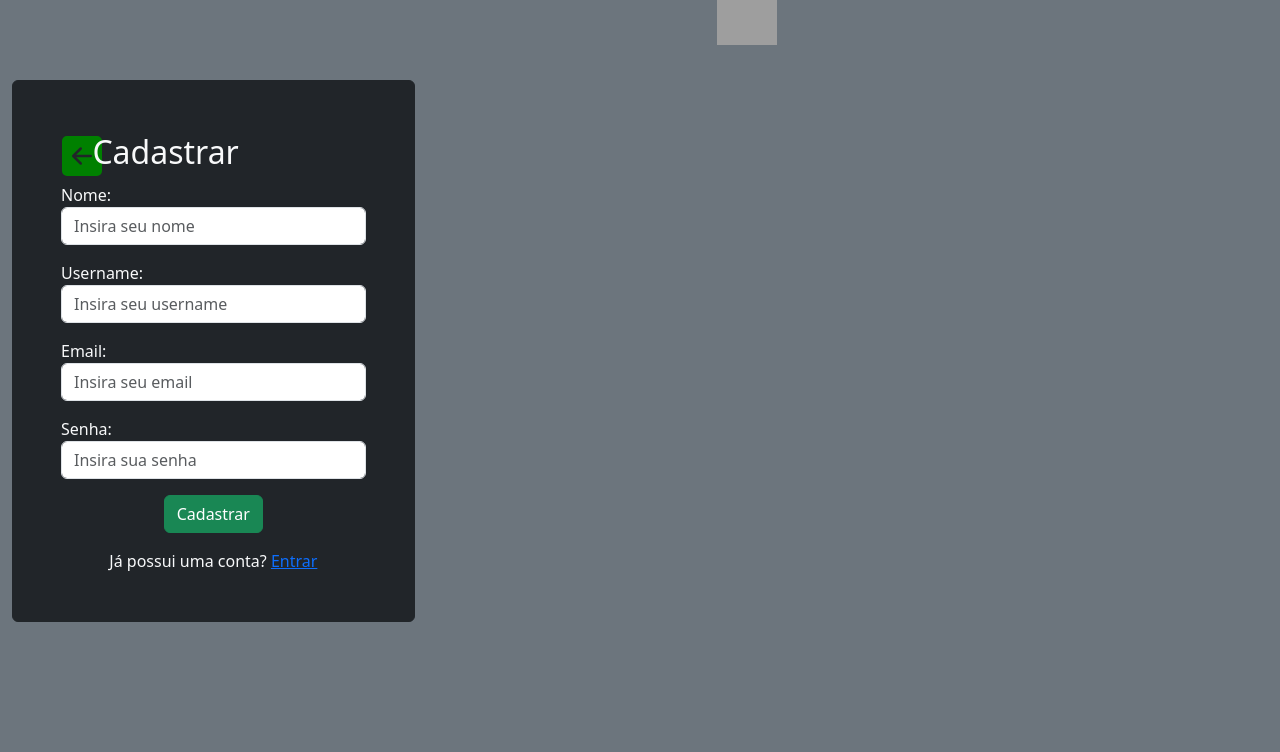
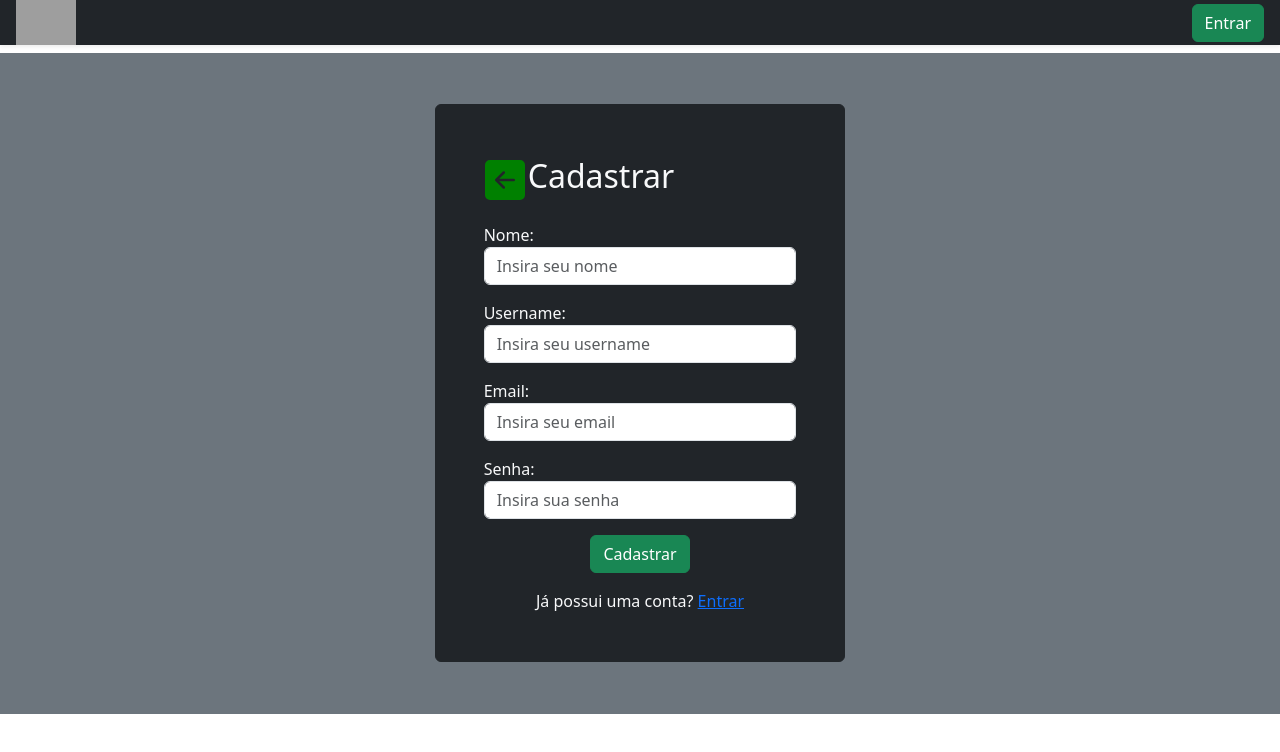
Before and after one commit to viniciusflyssak/Projeto_web_front, a React (Vite) app in the folder client/: page /cadastrar in a window 1280 px wide. Shown: the top 752 px of the page. Built offline with nearby package versions, Linux system fonts and the light colour scheme; grey boxes are pictures that could not be loaded.

Commit message:
Ajustes login e cadastro

```diff
--- a/client/src/components/NavBarPesquisa/index.tsx
+++ b/client/src/components/NavBarPesquisa/index.tsx
@@ -51,12 +51,15 @@ export function NavBarPesquisa({
           <div className="col-2">
             <Dropdown>
               <Dropdown.Toggle variant="secondary" id="dropdown-basic">
-                Categorias: {categoriaSelecionada ? categoriaSelecionada.nome : "Todas"}
+                Categorias:{" "}
+                {categoriaSelecionada ? categoriaSelecionada.nome : "Todas"}
               </Dropdown.Toggle>
               <Dropdown.Menu>
                 <Dropdown.Item
                   key={0}
-                  onClick={() => handleCategoriaSelect({ id: 0, nome: "Todas" })}
+                  onClick={() =>
+                    handleCategoriaSelect({ id: 0, nome: "Todas" })
+                  }
                 >
                   Todas
                 </Dropdown.Item>
@@ -81,7 +84,18 @@ export function NavBarPesquisa({
             />
           </div>
           <div className="col-3 text-end">
-            <button className="btn btn-success">Entrar</button>
+            <button
+              className="btn btn-success me-1"
+              onClick={() => navigate(`/cadastrar`)}
+            >
+              Cadastrar
+            </button>
+            <button
+              className="btn btn-success"
+              onClick={() => navigate(`/entrar`)}
+            >
+              Entrar
+            </button>
           </div>
         </div>
       </div>
--- a/client/src/pages/Cadastrar/index.tsx
+++ b/client/src/pages/Cadastrar/index.tsx
@@ -1,7 +1,6 @@
 import { ChangeEvent, useState } from "react";
 import { Link, useNavigate } from "react-router-dom";
 import { Input } from "@/components/Input";
-import { api } from "@/lib/axios";
 import AuthService from "../../service/AuthService";
 import { IUserSignup } from "../../commons/interfaces";
 import { NavBar } from "@/components/NavBar";
@@ -50,7 +49,6 @@ export function Cadastrar() {
       setTimeout(() => {
         navigate("/login");
       }, 1000);
-
     } else {
       setApiError("Ocorreu um erro no cadastro!");
       if (response.data.validationErrors) {
@@ -62,28 +60,34 @@ export function Cadastrar() {
   };
 
   return (
-
     <>
-
-                <div className="container-fluid bg-secondary d-grid place-items-center" style={{ minHeight: '100vh' }}>
-                    <div className="row">
-
-                        <div className="col-md-4">
-                            <div style={{ height: '10vh' }}></div>
-                            <div className=" border rounded bg-dark border-dark p-5">
-                                <div className="row">
-                                    <button className="btn col-md-1 p-">
-                                        <svg xmlns="http://www.w3.org/2000/svg" width="40" height="40" fill="green" className="bi bi-arrow-left-square-fill" viewBox="0 0 16 16">
+      <NavBar />
+      <div
+        className="container-fluid bg-secondary d-flex justify-content-center align-items-center"
+        style={{ minHeight: "41.3rem" }}
+      >
+        <div className="row w-100">
+          <div className="col-md-12 d-flex justify-content-center">
+            <div className="border rounded bg-dark border-dark p-5 col-4">
+              <div className="row mb-3">
+                <button className="btn col-md-1">
+                  <svg
+                    xmlns="http://www.w3.org/2000/svg"
+                    width="40"
+                    height="40"
+                    fill="green"
+                    className="bi bi-arrow-left-square-fill"
+                    viewBox="0 0 16 16"
+                    onClick={() => navigate(`/`)}
+                  >
                     <path d="M16 14a2 2 0 0 1-2 2H2a2 2 0 0 1-2-2V2a2 2 0 0 1 2-2h12a2 2 0 0 1 2 2zm-4.5-6.5H5.707l2.147-2.146a.5.5 0 1 0-.708-.708l-3 3a.5.5 0 0 0 0 .708l3 3a.5.5 0 0 0 .708-.708L5.707 8.5H11.5a.5.5 0 0 0 0-1" />
                   </svg>
-                                        <path d="M11.742 10.344a6.5 6.5 0 1 0-1.397 1.398h-.001q.044.06.098.115l3.85 3.85a1 1 0 0 0 1.415-1.414l-3.85-3.85a1 1 0 0 0-.115-.1zM12 6.5a5.5 5.5 0 1 1-11 0 5.5 5.5 0 0 1 11 0" />
                 </button>
-                                    <h2 className="text-start col-md-10 pt-1 text-light ps-3">
+                <h2 className="text-start col-md-10 pt-1 text-light ms-3">
                   Cadastrar
                 </h2>
               </div>
-                                <div className="col-12">
-                                    <div className="col-12 mb-3 text-light">
+              <div className="mb-3 text-light">
                 <Input
                   id="nome"
                   name="nome"
@@ -97,7 +101,7 @@ export function Cadastrar() {
                   className="form-control"
                 />
               </div>
-                                    <div className="col-12 mb-3 text-light">
+              <div className="mb-3 text-light">
                 <Input
                   id="username"
                   name="username"
@@ -111,7 +115,7 @@ export function Cadastrar() {
                   className="form-control"
                 />
               </div>
-                                    <div className="col-12 mb-3 text-light">
+              <div className="mb-3 text-light">
                 <Input
                   id="email"
                   name="email"
@@ -125,7 +129,7 @@ export function Cadastrar() {
                   className="form-control"
                 />
               </div>
-                                    <div className="col-12 mb-3 text-light">
+              <div className="mb-3 text-light">
                 <Input
                   id="senha"
                   name="senha"
@@ -139,7 +143,7 @@ export function Cadastrar() {
                   className="form-control"
                 />
               </div>
-                                    <div className="col-12 mb-3 text-center text-light">
+              <div className="text-center text-light">
                 <button
                   className="btn btn-success"
                   onClick={onClickSignup}
@@ -151,25 +155,12 @@ export function Cadastrar() {
                 {apiError && <p className="text-danger">{apiError}</p>}
                 {apiSuccess && <p className="text-success">{apiSuccess}</p>}
               </div>
-                                    <div className="col-12 text-center text-light">
+              <div className="text-center text-light mt-3">
                 Já possui uma conta? <Link to="/entrar">Entrar</Link>
               </div>
             </div>
           </div>
         </div>
-                        <div className="col-md-6">
-                            <div className="container text-center">
-                                <img
-                                    src={
-                                        "https://www.araquariev.com.br/wp-content/uploads/sites/445/2015/10/Logo-teste.jpg"
-                                    }
-                                    width="60"
-                                    alt="Logo"
-                                />
-                            </div>
-                        </div>
-
-                    </div>
       </div>
     </>
   );
--- a/client/src/pages/Entrar/index.tsx
+++ b/client/src/pages/Entrar/index.tsx
@@ -1,9 +1,9 @@
 import { IUserLogin } from "@/commons/interfaces";
 import { Input } from "@/components/Input";
+import { NavBar } from "@/components/NavBar";
 import AuthService from "@/service/AuthService";
 import { ChangeEvent, useState } from "react";
 import { Link, useNavigate } from "react-router-dom";
-
 
 export function Entrar() {
   const [form, setForm] = useState({
@@ -48,25 +48,33 @@ export function Entrar() {
 
   return (
     <>
-      <div className="container-fluid bg-secondary d-grid place-items-center" style={{ minHeight: '100vh' }}>
-
-        <div className="row ">
-          <div className="col-md-4">
-          <div style={{ height: '10vh' }}></div>
+      <NavBar />
+      <div
+        className="container-fluid d-flex justify-content-center align-items-center bg-secondary"
+        style={{ minHeight: "41.3rem" }}
+      >
+        <div className="row justify-content-center" style={{ width: "100%" }}>
+          <div className="col-md-4 text-center">
             <div className="border rounded bg-dark border-dark p-5">
-              <div className="row">
+              <div className="row mb-3">
                 <button className="btn col-md-1">
-                  <svg xmlns="http://www.w3.org/2000/svg" width="40" height="40" fill="green" className="bi bi-arrow-left-square-fill" viewBox="0 0 16 16">
+                  <svg
+                    xmlns="http://www.w3.org/2000/svg"
+                    width="40"
+                    height="40"
+                    fill="green"
+                    className="bi bi-arrow-left-square-fill"
+                    viewBox="0 0 16 16"
+                    onClick={() => navigate(`/`)}
+                  >
                     <path d="M16 14a2 2 0 0 1-2 2H2a2 2 0 0 1-2-2V2a2 2 0 0 1 2-2h12a2 2 0 0 1 2 2zm-4.5-6.5H5.707l2.147-2.146a.5.5 0 1 0-.708-.708l-3 3a.5.5 0 0 0 0 .708l3 3a.5.5 0 0 0 .708-.708L5.707 8.5H11.5a.5.5 0 0 0 0-1" />
                   </svg>
-                    <path d="M11.742 10.344a6.5 6.5 0 1 0-1.397 1.398h-.001q.044.06.098.115l3.85 3.85a1 1 0 0 0 1.415-1.414l-3.85-3.85a1 1 0 0 0-.115-.1zM12 6.5a5.5 5.5 0 1 1-11 0 5.5 5.5 0 0 1 11 0" />
                 </button>
-                <h2 className="text-start col-md-10 pt-1 text-light ps-3">
+                <h2 className="text-start col-md-10 pt-1 text-light ms-3">
                   Entrar
                 </h2>
               </div>
-              <div className="col-12">
-                <div className="col-12 mb-3 text-light">
+              <div className="mb-3 text-light">
                 <Input
                   id="username"
                   name="username"
@@ -75,9 +83,12 @@ export function Entrar() {
                   value={form.username}
                   placeholder="Insira seu username"
                   onChange={onChange}
-                    className="form-control" hasError={false} error={""} />
+                  className="form-control"
+                  hasError={false}
+                  error={""}
+                />
               </div>
-                <div className="col-12 mb-3 text-light">
+              <div className="mb-3 text-light">
                 <Input
                   id="senha"
                   name="senha"
@@ -86,9 +97,12 @@ export function Entrar() {
                   value={form.senha}
                   placeholder="Insira sua senha"
                   onChange={onChange}
-                    className="form-control" hasError={false} error={""} />
+                  className="form-control"
+                  hasError={false}
+                  error={""}
+                />
               </div>
-                <div className="col-12 mb-3 text-center">
+              <div className="text-center">
                 <button
                   className="btn btn-primary btn-success"
                   onClick={onClickLogin}
@@ -103,20 +117,7 @@ export function Entrar() {
             </div>
           </div>
         </div>
-          <div className="col-md-6">
-            <div className="container text-center">
-              <img
-                src={
-                  "https://www.araquariev.com.br/wp-content/uploads/sites/445/2015/10/Logo-teste.jpg"
-                }
-                width="60"
-                alt="Logo"
-              />
       </div>
-          </div>
-
-        </div>
-      </div >
     </>
   );
 }
--- a/client/src/routes/BaseRoutes/index.tsx
+++ b/client/src/routes/BaseRoutes/index.tsx
@@ -1,7 +1,5 @@
 import { Route, Routes } from "react-router-dom";
 import { Principal } from "@/pages/Principal";
-import { LoginPage } from "@/pages/LoginPage";
-import { UserSignupPage } from "@/pages/UserSignupPage";
 import { ListaDePedidos } from "@/pages/ListaDePedidos";
 import DetalhesProdutos from "@/pages/DetalhesProdutos";
 import { AuthenticatedRoutes } from "../AuthenticatedRoutes";
@@ -20,7 +18,7 @@ export function BaseRoutes() {
         <Route path="/cadastrar" element={<Cadastrar />} />
         <Route path="/finalizar" element={<FinalizarCompra/>} />
         <Route path="/detalhesProdutos/:id" element={<DetalhesProdutos />} />
-        <Route path="/listaDePedidos" element={<ListaDePedidos />} />{" "}
+        <Route path="/listaDePedidos/:id" element={<ListaDePedidos />} />{" "}
         {/* TODO: Mover para rotas privadas */}
         {/* Private routes */}
         <Route element={<AuthenticatedRoutes />}>
```
Also changed, not shown: client/src/pages/ListaDePedidos/index.tsx (+8 -1 lines). Lines whose indentation alone changed are shown as unchanged.
